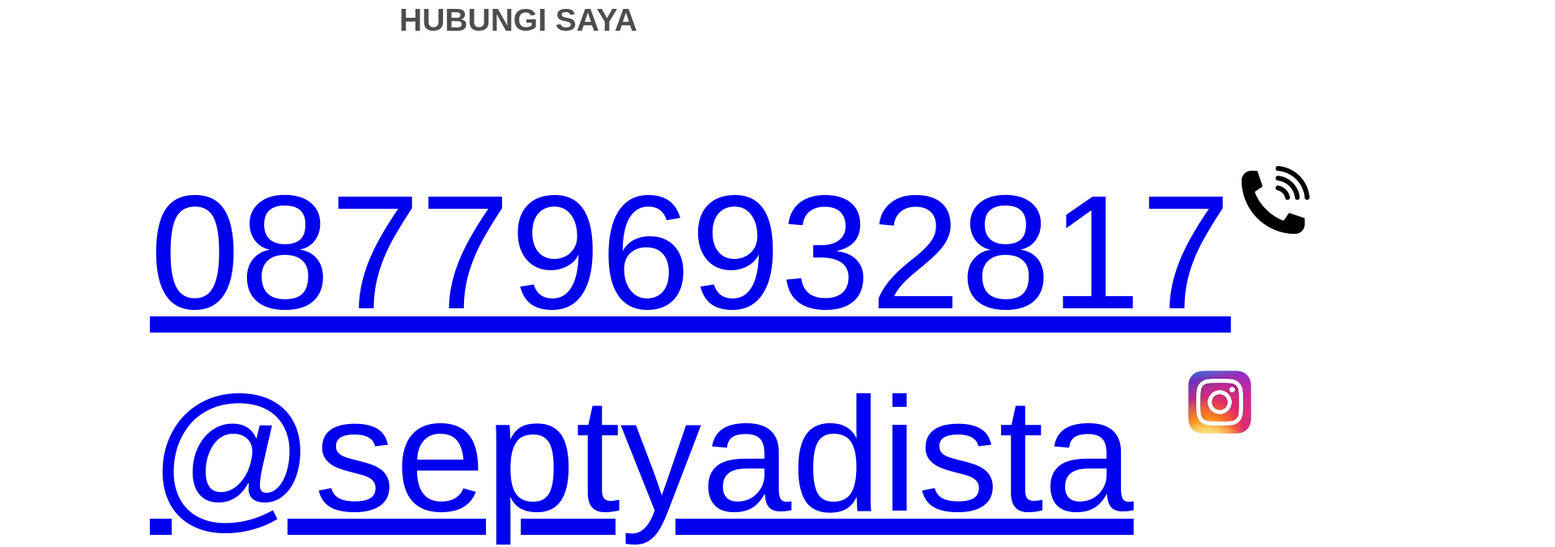
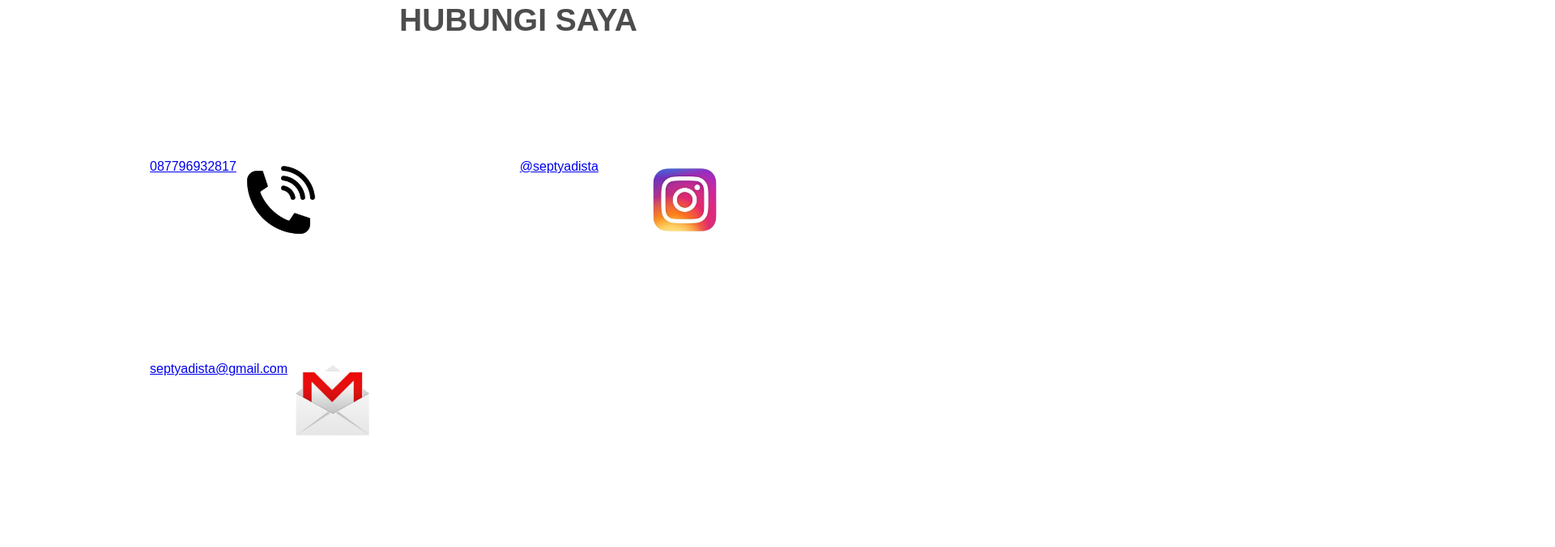
Before and after one commit to tyaow30/Project-Portofolio, a plain HTML site: page index.html in a window 1280 px wide. Shown: the part 4147-4823 px from the top of the page at 81% size, 1920 px wide, since content can reach past the window. After the commit the page ends 4694 px from the top, so only its background shows below. Drawn offline with Linux system fonts and the light colour scheme.

Commit message:
Update style.css

```diff
--- a/style.css
+++ b/style.css
@@ -250,7 +250,6 @@
     float: left;
     margin-right: 60px;
     margin-left: 185px;
-    font-size: 200px;
     height: 100px;
     text-align: center;
     color: #4d4d4d;
```
